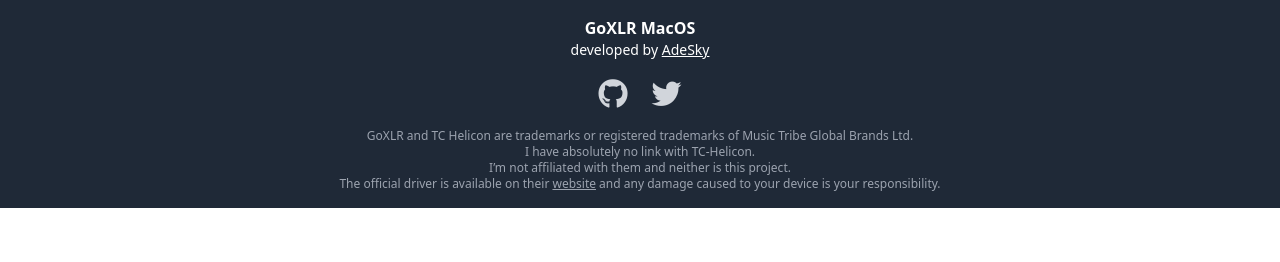
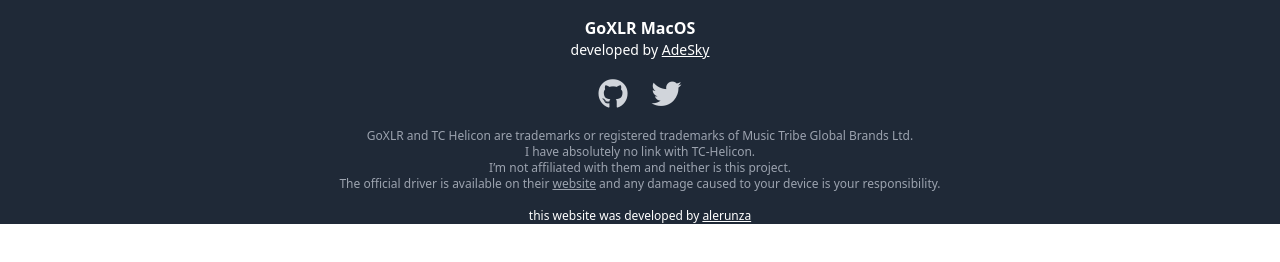
Before and after one commit to alerunza/goxlrmacos-website, a website: page dist/footer.html in a window 1280 px wide. Drawn offline with Linux system fonts and the light colour scheme.

Commit message:
update footer

```diff
--- a/dist/footer.html
+++ b/dist/footer.html
@@ -4,7 +4,7 @@
 </head>
 
 <body>
-    <footer class="bg-gray-800 py-4 text-center">
+    <footer class="bg-gray-800 pt-4 px-4 text-center">
         <div class="text-white">
             <p class="font-semibold">GoXLR MacOS</p>
             <p class="text-sm">developed by <a class="underline underline-offset-1 hover:text-gray-400"
@@ -31,7 +31,9 @@
                 your device is your
                 responsibility.
             </p>
+            <p class="text-xs mt-4">this website was developed by <a
+                    class="underline underline-offset-1 hover:text-gray-400"
+                    href="https://github.com/alerunza">alerunza</a></p>
         </div>
     </footer>
-
 </body>
```
